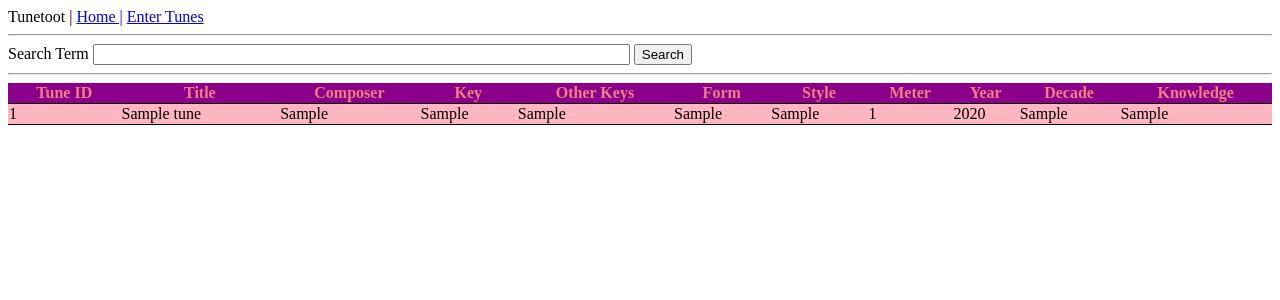
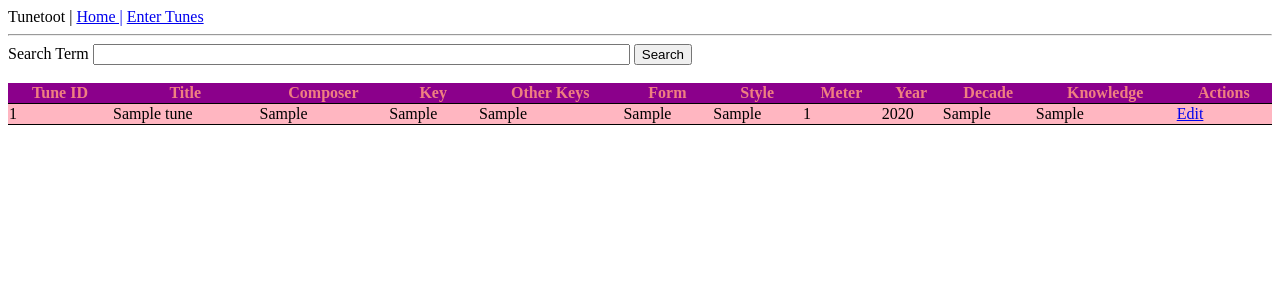
Before and after one commit to jwjacobson/tunetoot, a Flask app: page / in a window 1280 px wide. Shown: the top 300 px of the page. Run offline with Flask 3, Linux system fonts and the light colour scheme; tables that the repository leaves empty hold one stand-in row (values such as "Sample post").

Commit message:
Add edit functionality and view

```diff
--- a/app/routes.py
+++ b/app/routes.py
@@ -15,8 +15,8 @@ def index():
     return render_template("index.html", tunes=tunes, form=form)
 
 
-@app.route('/entry', methods=['GET', 'POST'])
-def entry():
+@app.route('/tune_entry', methods=['GET', 'POST'])
+def tune_entry():
     form = TuneForm()
     if form.validate_on_submit():
         print("Validated.")
@@ -56,6 +56,53 @@ def entry():
         )
         db.session.add(new_tune)
         db.session.commit()
-        flash(f"Tune {new_tune.title} entered.", 'info')
+        flash(f"Tune {new_tune.id}, \"{new_tune.title}\", entered.", 'info')
         return redirect(url_for('entry'))
     return render_template("entry.html", form=form)
+
+@app.route("/edit_tune/<tune_id>", methods=["GET", "post"])
+def edit_tune(tune_id):
+    form = TuneForm()
+    tune_to_edit = Tune.query.get_or_404(tune_id)
+    if form.validate_on_submit():
+        tune_to_edit.title = form.title.data
+        tune_to_edit.composer = form.composer.data
+        tune_to_edit.key = form.key.data
+        tune_to_edit.other_key = form.other_key.data
+        tune_to_edit.song_form = form.song_form.data
+        tune_to_edit.style = form.style.data
+        tune_to_edit.meter = form.meter.data
+        tune_to_edit.year = form.year.data
+        tune_to_edit.decade = form.decade.data
+        tune_to_edit.knowledge = form.knowledge.data
+        db.session.commit()
+        flash("Changes saved.", "info")
+        return redirect(url_for("index"))
+
+    form.title.data = tune_to_edit.title
+    form.composer.data = tune_to_edit.composer
+    form.key.data = tune_to_edit.key
+    form.other_key.data = tune_to_edit.other_key
+    form.song_form.data = tune_to_edit.song_form
+    form.style.data = tune_to_edit.style
+    form.meter.data = tune_to_edit.meter
+    form.year.data = tune_to_edit.year
+    form.decade.data = tune_to_edit.decade
+    form.knowledge.data = tune_to_edit.knowledge
+    return render_template("edit.html", form=form, tune=tune_to_edit)
+
+
+@app.route("/delete/<entry_id>")
+def delete_entry(entry_id):
+    entry_to_delete = Entry.query.get_or_404(entry_id)
+    if entry_to_delete.submitter != current_user:
+        flash("You are not authorized to delete this entry.", "dark")
+        return redirect(url_for("index"))
+
+    db.session.delete(entry_to_delete)
+    db.session.commit()
+    flash(
+        'Entry deleted.',
+        "info",
+    )
+    return redirect(url_for("index"))
--- a/app/templates/index.html
+++ b/app/templates/index.html
@@ -17,7 +17,7 @@
         {{ form.search_term(size=64) }}
         {{ form.submit() }}
     </div>
-    <hr>
+    <br>
 </form>
 <table style = width:100%;>
     <tr>
@@ -32,6 +32,7 @@
         <th>Year</th>
         <th>Decade</th>
         <th>Knowledge</th>
+        <th>Actions</th>
     </tr>
     {% for tune in tunes %}
     <tr>
@@ -46,6 +47,7 @@
         <td>{{ tune.year }}</td>
         <td>{{ tune.decade }}</td>
         <td>{{ tune.knowledge }}</td>
+        <td><a href="{{ url_for('edit_tune', tune_id=tune.id) }}">Edit</a></td>
     </tr>
     {% endfor %}
 </table>
--- a/app/templates/nav.html
+++ b/app/templates/nav.html
@@ -3,7 +3,7 @@
   <div>
     Tunetoot |
     <a href="{{ url_for('index') }}">Home |</a>
-    <a href="{{ url_for('entry') }}">Enter Tunes</a>
+    <a href="{{ url_for('tune_entry') }}">Enter Tunes</a>
   </div>
   <hr>
 </body>
```
Also changed, not shown: app/templates/edit.html (added, +49 -0 lines), app.db.
